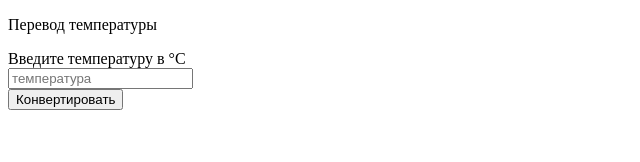
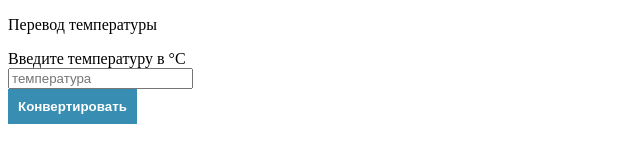
Before and after one commit to schredingercat/AcademItSchoolWeb, a plain HTML site: page AcademItSchoolWeb/TempConverter/index.html in a window 1280 px wide. Shown: the whole page, without its empty margins (0-640 px from the left). Drawn offline with Linux system fonts and the light colour scheme.

Commit message:
Создание обработчика нажатия на кнопку

```diff
--- /dev/null
+++ b/AcademItSchoolWeb/TempConverter/Style.css
@@ -0,0 +1,7 @@
+.convert-button {
+    background: #378db2;
+    color: white;
+    border: 0;
+    padding: 10px;
+    font-weight: bold;
+}
--- a/AcademItSchoolWeb/TempConverter/convert.js
+++ b/AcademItSchoolWeb/TempConverter/convert.js
@@ -1,3 +1,16 @@
 "use strict";
 
+function ready() {
+    var button = document.querySelector(".convert-button");
+
+    var convertTemperature = function (e) {
+        alert(e);
+    };
+
+    button.addEventListener("click", convertTemperature);
+}
+document.addEventListener("DOMContentLoaded", ready);
+
+
+
 console.log("Hello World!");
--- a/AcademItSchoolWeb/TempConverter/index.html
+++ b/AcademItSchoolWeb/TempConverter/index.html
@@ -3,6 +3,7 @@
 
 <head>
     <meta charset="UTF-8">
+    <link rel="stylesheet" type="text/css" href="style.css" />
     <title>Перевод температуры</title>
 </head>
 
@@ -16,7 +17,7 @@
             <input class="input" type="text" id="nameTextInput" name="nameTextInput" placeholder="температура" />
         </div>
         <div>
-            <button type="button">Конвертировать</button>
+            <button class="convert-button" type="button">Конвертировать</button>
         </div>
 
     </div>
```
